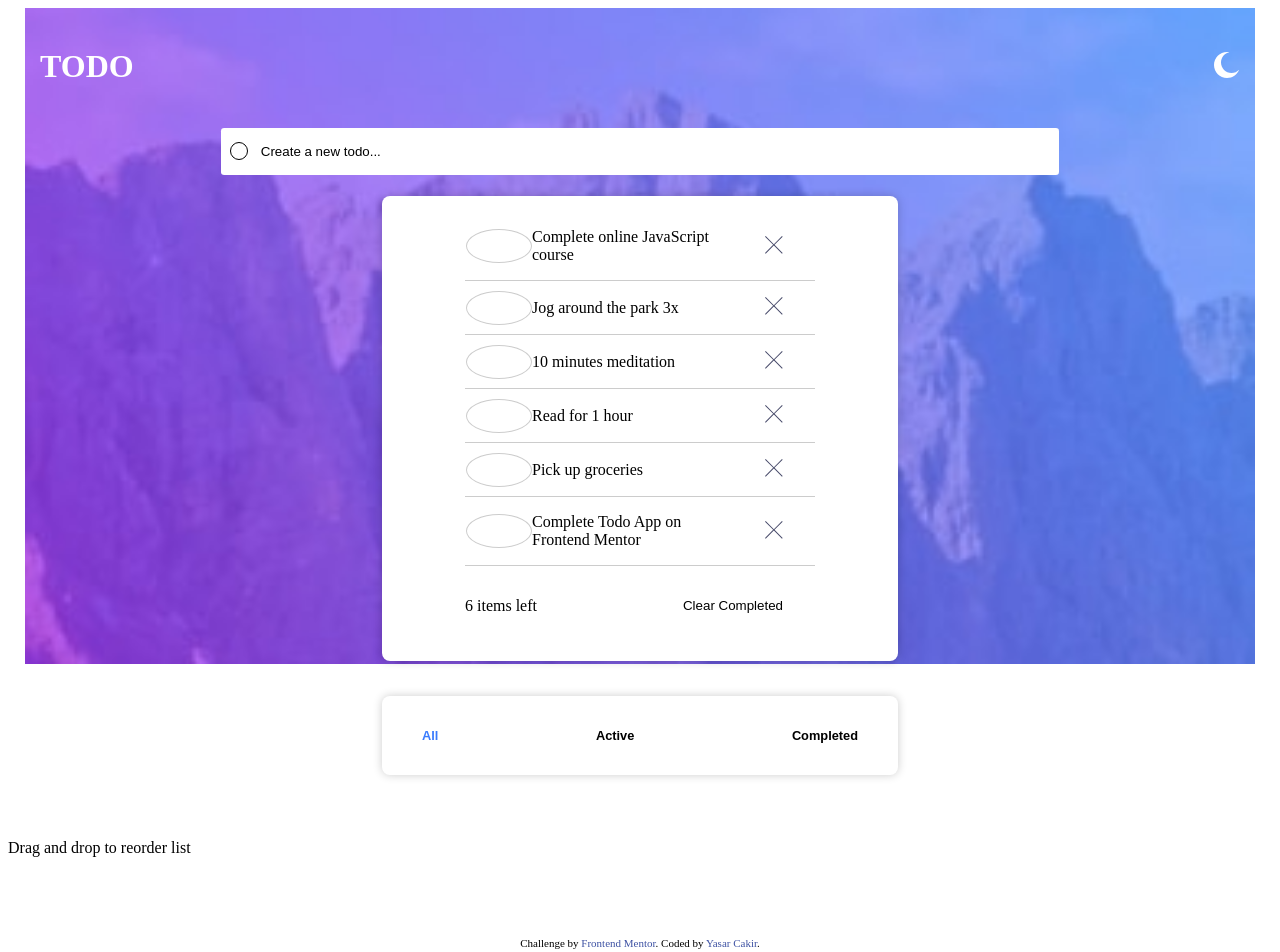
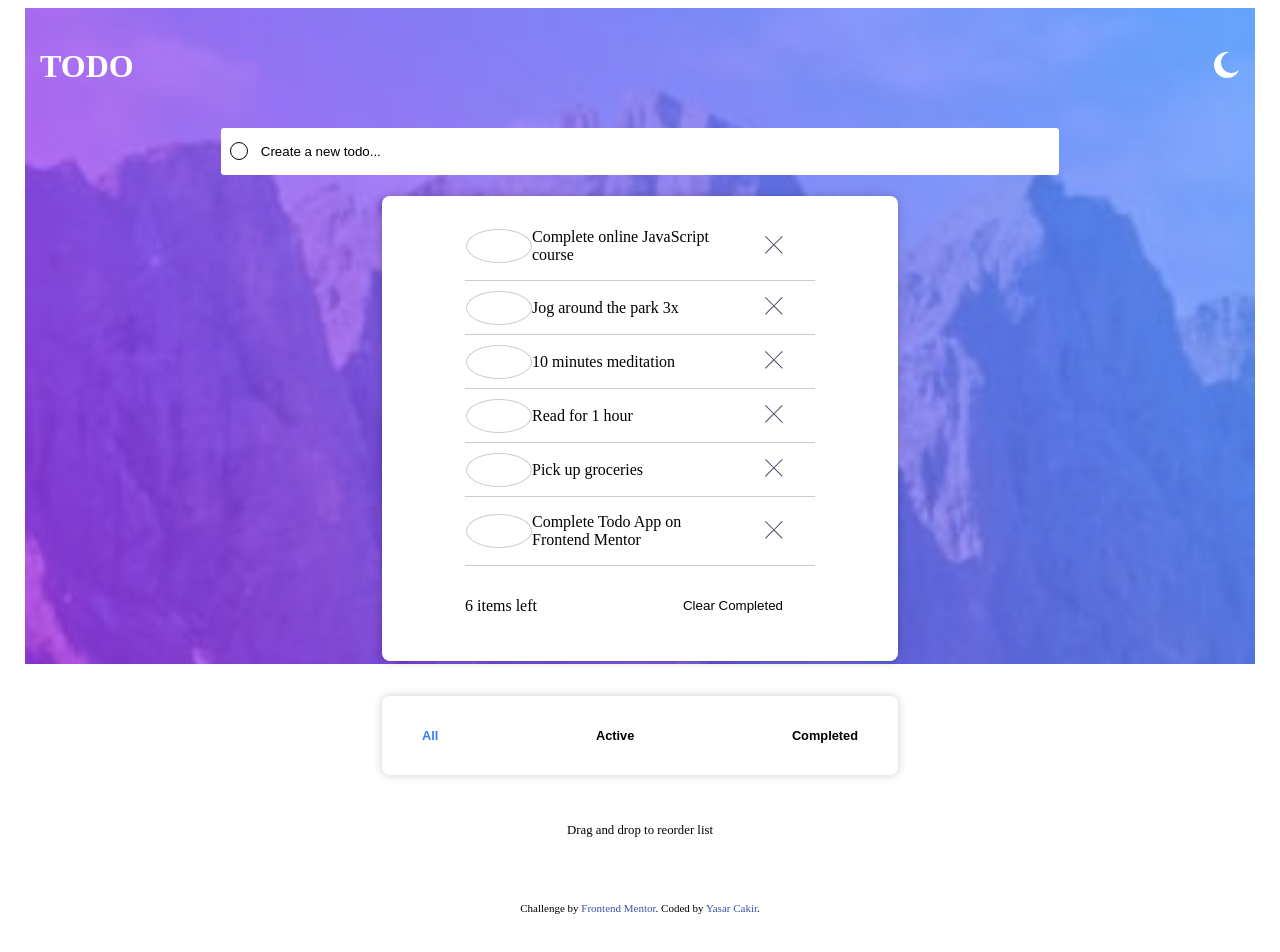
Before and after one commit to ysrckr/frontendmentor-todo-app, a SvelteKit app in the folder client/: page / in a window 1280 px wide. Shown: the top 952 px of the page. Built offline with nearby package versions, Linux system fonts and the light colour scheme.

Commit message:
Add styling to tooltip text

```diff
--- a/client/src/components/tooltip.svelte
+++ b/client/src/components/tooltip.svelte
@@ -5,3 +5,12 @@
 <p class="tooltip-text">
 	{tooltipText}
 </p>
+
+<style lang="scss">
+  .tooltip-text {
+    text-align: center;
+    font-size: 0.8rem;
+    color: #000;
+    margin: auto;
+  }
+</style>
```
